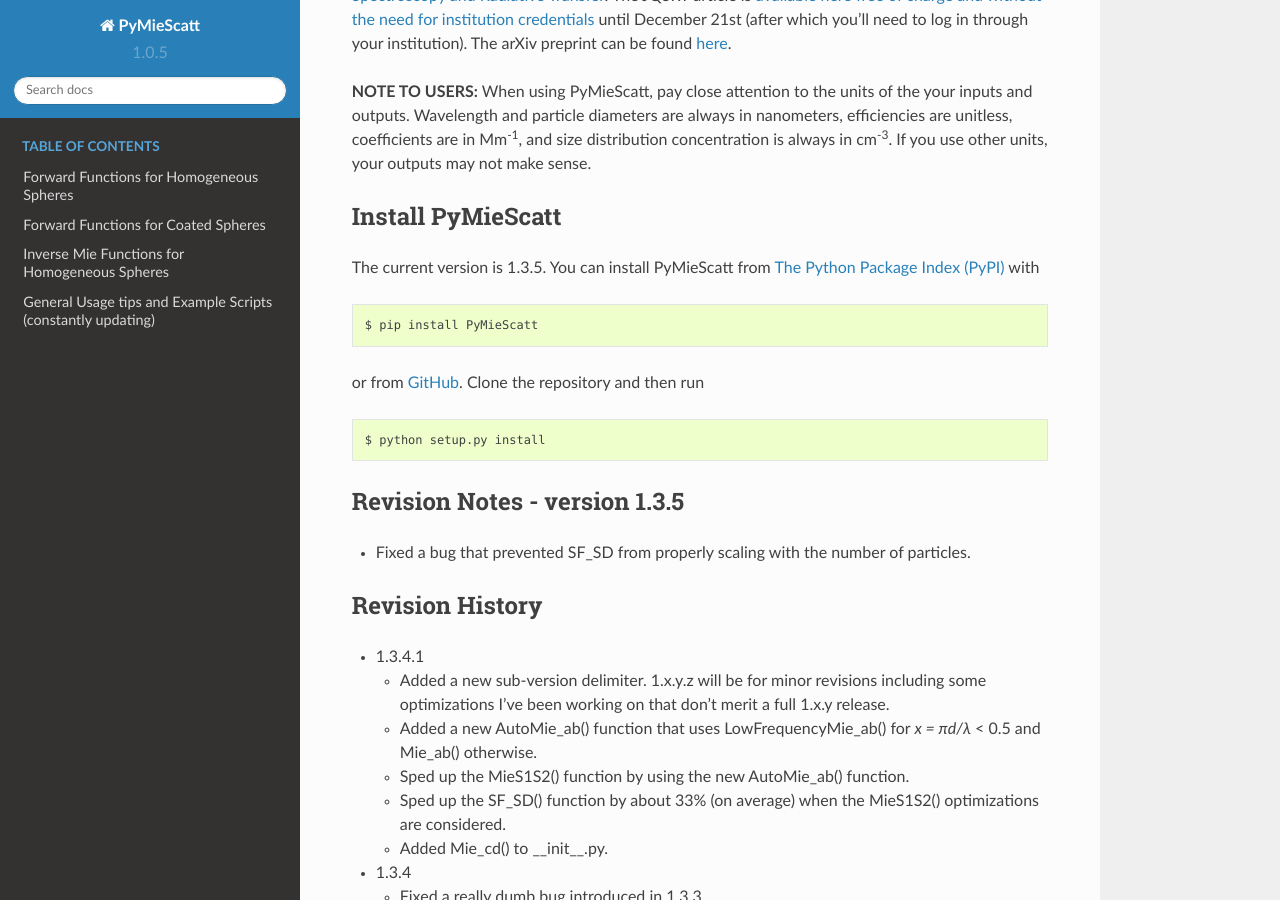
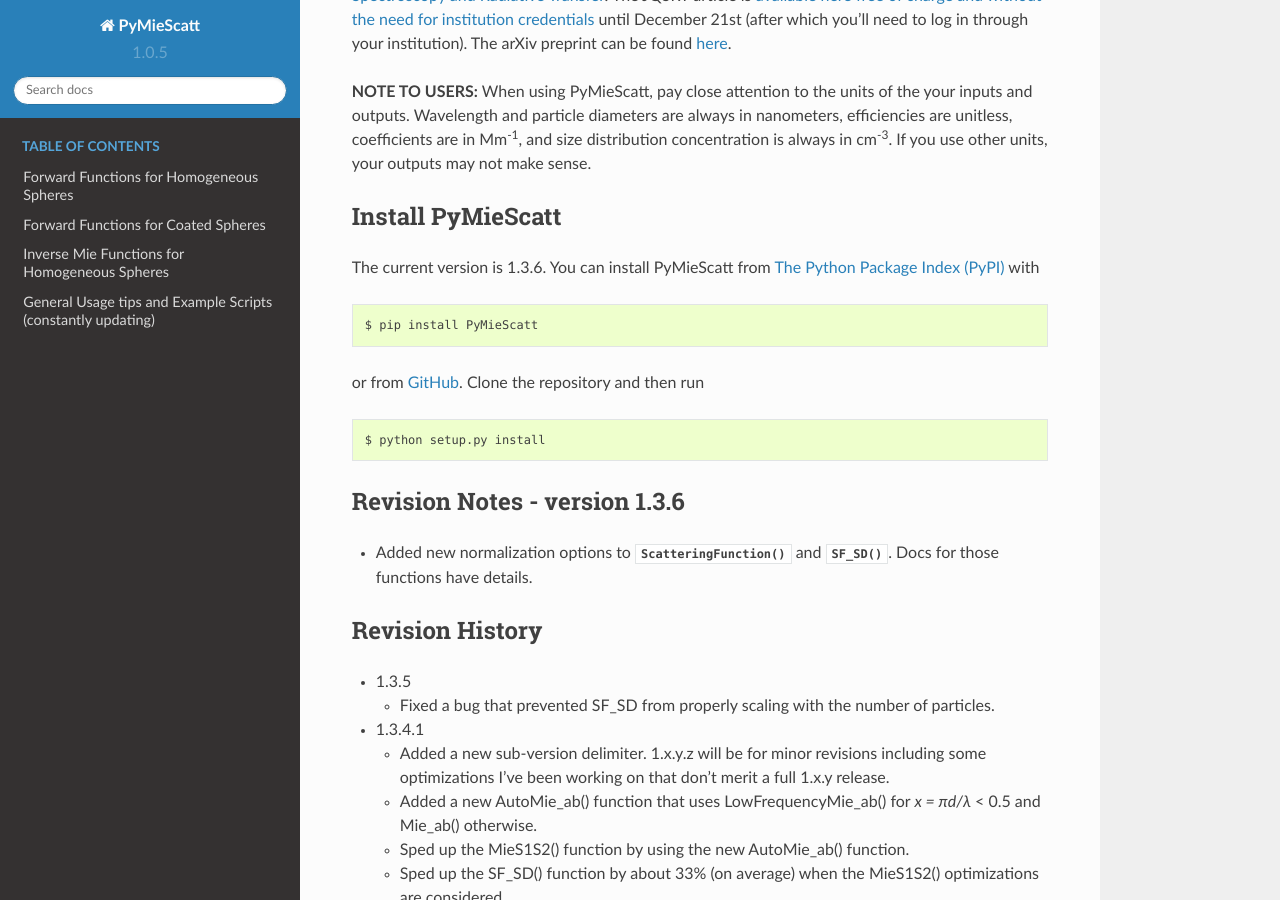
Before and after one commit to bsumlin/PyMieScatt, a Sphinx documentation site: the page built from docs/index.rst, in a window 1280 px wide and 900 px high, scrolled down 453 px. Built offline with Sphinx 7.4.7 and the Read the Docs theme 2.0.0, drawn with Linux system fonts in a browser that asks for light colours; formulas are drawn with MathJax 3; pages that are not in the unit, such as notebooks, are missing from menus.

Commit message:
1.3.6
Added new normalization methods fo ScatteringFunction and SF_SD.

```diff
--- a/PyMieScatt/_version.py
+++ b/PyMieScatt/_version.py
@@ -1 +1 @@
-__version__ = "1.3.5"
+__version__ = "1.3.6"
--- a/docs/index.rst
+++ b/docs/index.rst
@@ -19,7 +19,7 @@
 Install PyMieScatt
 ------------------
 
-The current version is 1.3.5. You can install PyMieScatt from `The Python Package Index (PyPI) <https://pypi.python.org/pypi/PyMieScatt>`_ with ::
+The current version is 1.3.6. You can install PyMieScatt from `The Python Package Index (PyPI) <https://pypi.python.org/pypi/PyMieScatt>`_ with ::
 
    $ pip install PyMieScatt
 
@@ -28,13 +28,17 @@
 
    $ python setup.py install
 
-Revision Notes - version 1.3.5
+Revision Notes - version 1.3.6
 ------------------------------
 
-- Fixed a bug that prevented SF_SD from properly scaling with the number of particles.
+- Added new normalization options to :py:func:`ScatteringFunction` and :py:func:`SF_SD`. Docs for those functions have details.
 
 Revision History
 ----------------
+
+- 1.3.5
+
+  - Fixed a bug that prevented SF_SD from properly scaling with the number of particles.
 
 - 1.3.4.1
 
```
Also changed, not shown: docs/forward.rst (+12 -5 lines), 8 other files.
